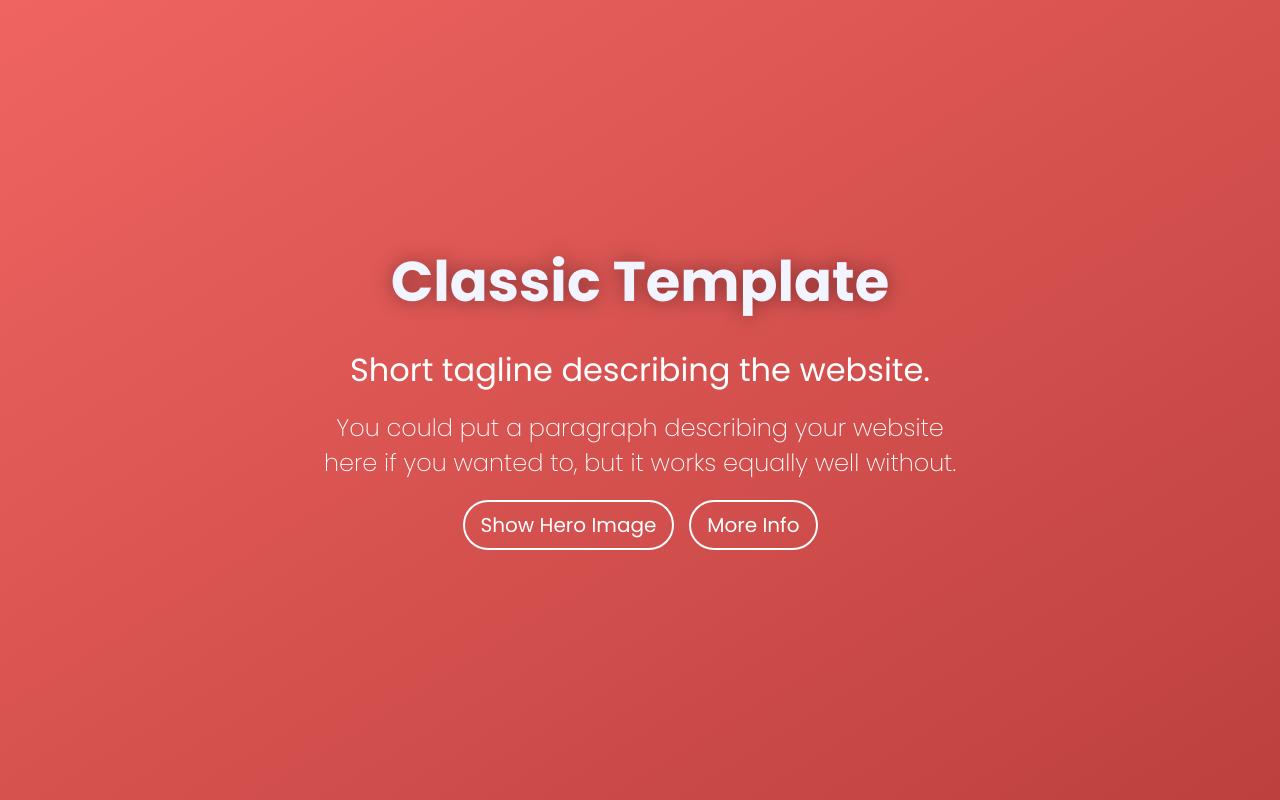
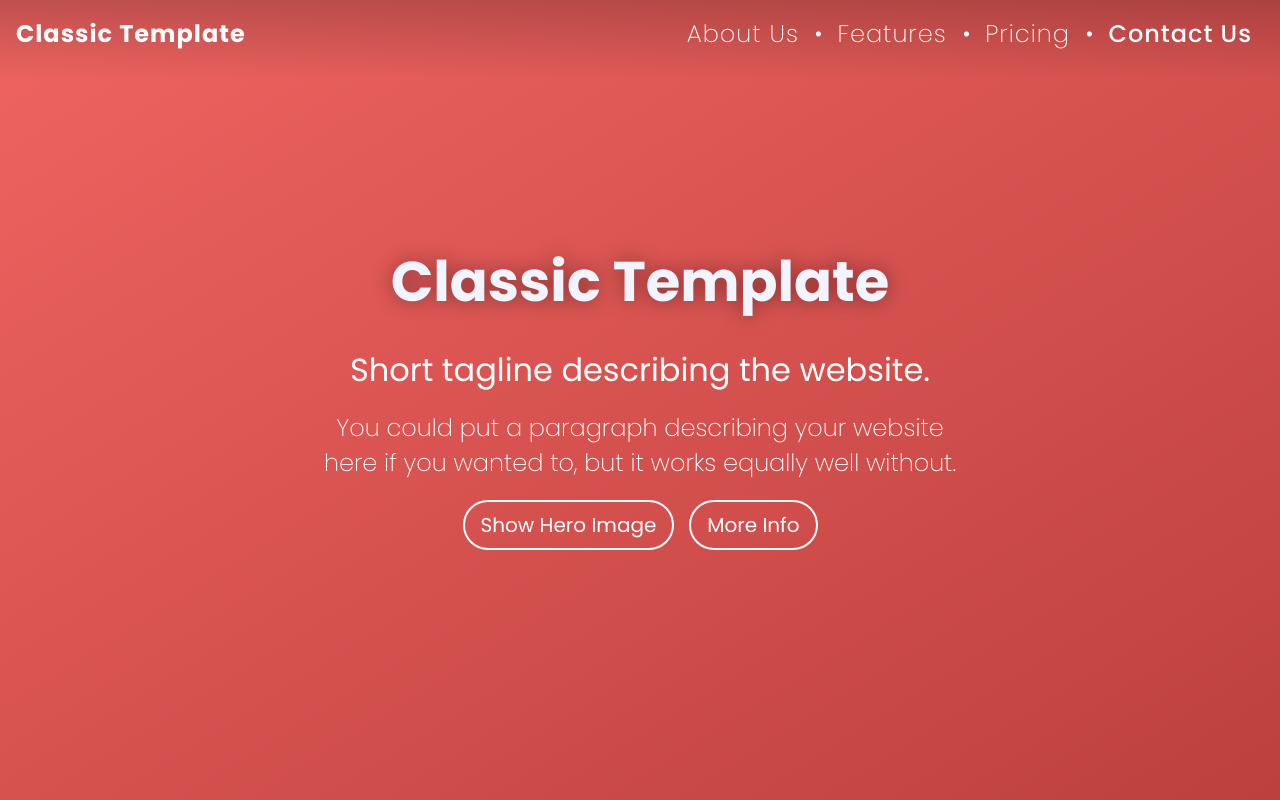
Before and after one commit to w-henderson/WebTemplates, a plain HTML site: page classic/index.html in a window 1280 px wide. Shown: the top 800 px of the page. Drawn offline with Linux system fonts and the light colour scheme.

Commit message:
Added navigation bar for desktop

```diff
--- a/classic/index.html
+++ b/classic/index.html
@@ -12,6 +12,14 @@
 </head>
 
 <body class="lightTheme">
+    <div class="navigation">
+        <span>Classic Template</span>
+        <a onclick="scrollToAnchor('about')">About Us</a>
+        <a onclick="scrollToAnchor('features')">Features</a>
+        <a onclick="scrollToAnchor('pricing')">Pricing</a>
+        <a onclick="scrollToAnchor('contact')" class="bold">Contact Us</a>
+    </div>
+
     <div class="hero">
         <div class="heroContent">
             <h1 class="shadow text">Classic Template</h1>
@@ -83,6 +91,8 @@
         Classic Template
         <span>&copy; William Henderson 2020</span>
     </div>
+
+    <script src="scrollAnimations.js"></script>
 </body>
 
 </html>
--- /dev/null
+++ b/classic/scrollAnimations.js
@@ -0,0 +1,4 @@
+function scrollToAnchor(name) {
+  document.querySelector(`a[name="${name}"]`).scrollIntoView({ behavior: "smooth" });
+  window.history.replaceState(null, null, `#${name}`);
+}
--- a/classic/style.css
+++ b/classic/style.css
@@ -10,8 +10,8 @@ body.lightTheme {
     --text-color: #00020f;
     --hero-header-color: #f2f4ff;
     --hero-text-color: #ffffff;
-    --section-color-1: #fff2f2;
-    --section-color-2: #ece3e3;
+    --section-color-1: #f2f2f2;
+    --section-color-2: #e3e3e3;
     --link-hover-color: #ef6461;
 }
 
@@ -37,6 +37,45 @@ body {
 
 .shadow.text { text-shadow: 0 0 20px rgba(0, 0, 0, 0.4); }
 .shadow.box { filter: drop-shadow(0 0 20px rgba(0, 0, 0, 0.4)); }
+
+/* NAVIGATION */
+
+div.navigation {
+    position: absolute;
+    width: 100%;
+    height: 10vh;
+    color: var(--hero-text-color);
+    font-weight: 700;
+    box-sizing: border-box;
+    text-transform: capitalize;
+    letter-spacing: 1px;
+    padding: 2vh;
+    font-size: 3vh;
+    white-space: nowrap;
+    overflow: auto hidden;
+    text-align: right;
+    background: linear-gradient(to bottom, rgba(0, 0, 0, 0.2), rgba(0, 0, 0, 0));
+}
+
+div.navigation span {
+    float: left;
+}
+
+div.navigation a:link, div.navigation a:visited, div.navigation a:active, div.navigation a {
+    color: var(--hero-text-color);
+    margin: 0 1.5vh;
+    cursor: pointer;
+}
+
+div.navigation a::after {
+    content: "\2022";
+    margin: 0 -2vh 0 2vh;
+}
+
+div.navigation a:nth-last-child(1)::after {
+    content: "";
+    margin: initial;
+}
 
 /* HERO SECTION */
 
@@ -96,15 +135,6 @@ body {
 .heroContent button:hover {
     background-color: var(--hero-text-color);
     color: var(--accent-color-darker);
-}
-
-@media (orientation: portrait) {
-    .heroContent { margin: 2.5vh 0.5vh; }
-    .hero { padding: 8vh 5vw; }
-    section div.container {
-        margin: 0 15% 0 15% !important;
-        padding: 2.5vh 0 !important;
-    }
 }
 
 .heroImage {
@@ -182,13 +212,30 @@ div.footer span {
 
 /* LINK STYLING */
 
-a:link, a:visited, a:active {
+a:link, a:visited, a:active, a {
     color: var(--text-color);
     transition: 100ms;
     font-weight: 200;
     text-decoration: none;
 }
 a:hover { color: var(--link-hover-color); }
+
+/* MOBILE OVERRIDES */
+
+@media (orientation: portrait) {
+    .heroContent { margin: 2.5vh 0.5vh; }
+    .hero { padding: 8vh 5vw; }
+    section div.container {
+        margin: 0 15% 0 15% !important;
+        padding: 2.5vh 0 !important;
+    }
+    div.navigation { display: none; }
+}
+
+/* EXTRA */
+
+.hidden { display: none !important; }
+.bold { font-weight: 500 !important; }
 
 /* ANIMATION */
 
@@ -207,6 +254,8 @@ a:hover { color: var(--link-hover-color); }
     }
 }
 
-/* EXTRA */
+@keyframes hintAtSwipe {
+    0% {
 
-.hidden { display: none !important; }
+    }
+}
```
